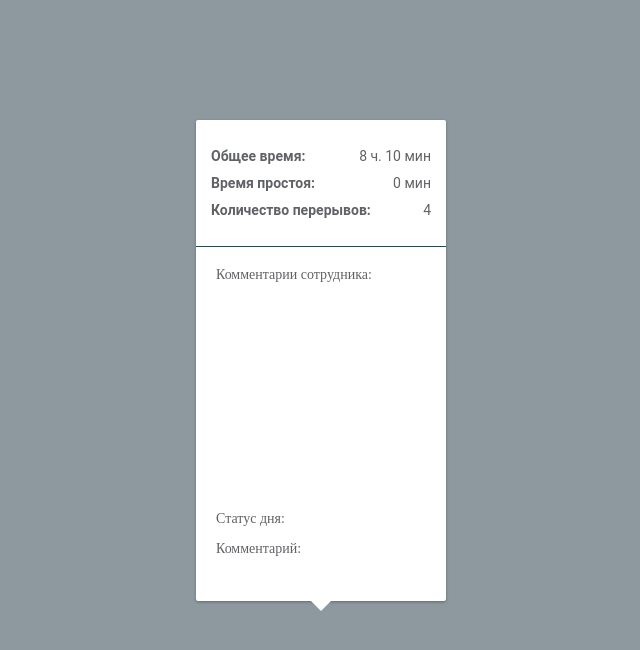
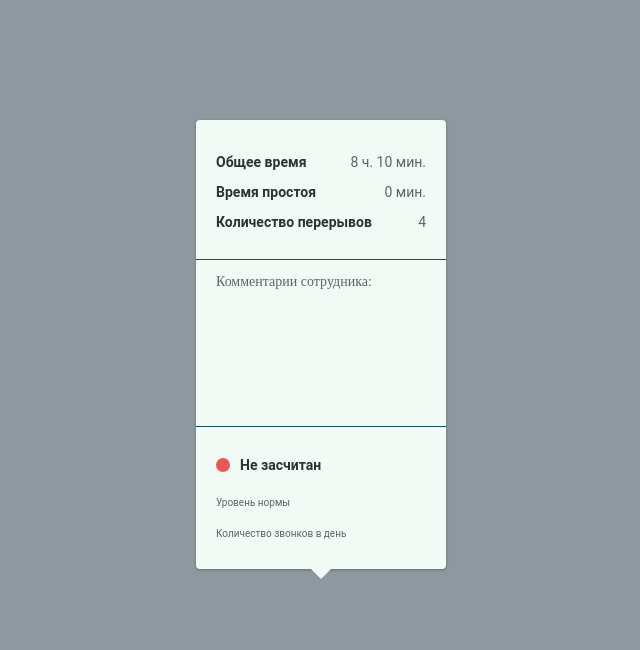
Before and after one commit to Zasetsky/day-statistics-popup-window, a Vue app: page / in a window 1280 px wide. Shown: the top 650 px of the page, without its empty margins (319-959 px from the left). Built offline with nearby package versions, Linux system fonts and the light colour scheme.

Commit message:
footer styles and improved other styles

```diff
--- a/src/components/Footer.vue
+++ b/src/components/Footer.vue
@@ -1,7 +1,23 @@
 <template>
   <div class="footer">
-    <p>Статус дня: {{ dayStatus }}</p>
-    <p>Комментарий: {{ comment }}</p>
+    <p class="footer__status">
+      <span
+        :style="{ backgroundColor: statusColor }"
+        class="status-circle"
+      ></span>
+      {{ statusText }}
+    </p>
+    <p class="footer__comment" v-if="isAdmin || comment">
+      Комментарий: {{ comment }}
+    </p>
+    <div class="footer__extra-info" v-if="dayStatus === 'danger'">
+      <span class="footer__extra-info__item"
+        >Уровень нормы {{ normLevel }}</span
+      >
+      <span class="footer__extra-info__item"
+        >Количество звонков в день {{ callsCount }}</span
+      >
+    </div>
   </div>
 </template>
 
@@ -12,5 +28,90 @@ import { Vue, Component, Prop } from "vue-property-decorator";
 export default class Footer extends Vue {
   @Prop() dayStatus!: string;
   @Prop() comment!: string;
+  @Prop() isAdmin!: boolean;
+  @Prop() normLevel!: string;
+  @Prop() callsCount!: number;
+
+  get statusColor() {
+    switch (this.dayStatus) {
+      case "success":
+        return "#6FCF97";
+      case "danger":
+        return "#EB5757";
+      case "warning":
+        return "#F2994A";
+      default:
+        return "transparent";
+    }
+  }
+
+  get statusText() {
+    switch (this.dayStatus) {
+      case "success":
+        return "День засчитан";
+      case "danger":
+        return "Не засчитан";
+      case "warning":
+        return "Нарушения";
+      default:
+        return "";
+    }
+  }
+
+  mounted() {
+    console.log(this.statusColor);
+  }
 }
 </script>
+
+<style scoped lang="scss">
+.footer {
+  display: flex;
+  flex-direction: column;
+  align-items: flex-start;
+  font-family: "Roboto", sans-serif;
+  border-top: 1px solid #17505b;
+  margin: 0 -20px -50px -20px;
+  padding: 20px;
+
+  &__status {
+    display: flex;
+    align-items: center;
+    margin-top: 10px;
+    color: #303133;
+    font-weight: bold;
+
+    .status-circle {
+      width: 14px;
+      height: 14px;
+      border-radius: 50%;
+      margin-right: 10px;
+    }
+  }
+
+  &__comment {
+    color: #303133;
+    font-weight: bold;
+  }
+
+  &__extra-info {
+    display: flex;
+    flex-direction: column;
+    justify-content: space-between;
+
+    &__item {
+      margin-top: 20px;
+      font-size: 10px;
+      color: #606266;
+    }
+
+    &__item:first-child {
+      margin-top: 10px;
+    }
+
+    &__item:last-child {
+      margin-bottom: 30px;
+    }
+  }
+}
+</style>
--- a/src/components/Header.vue
+++ b/src/components/Header.vue
@@ -1,10 +1,16 @@
 <template>
   <div class="header">
-    <p><span class="highlighted-text">Общее время:</span> {{ totalTime }}</p>
-    <p><span class="highlighted-text">Время простоя:</span> {{ downtime }}</p>
-    <p>
-      <span class="highlighted-text">Количество перерывов:</span>
-      {{ breaksCount }}
+    <p class="header__item">
+      <span class="header__item-label">Общее время</span>
+      <span class="header__item-value">{{ totalTime }}</span>
+    </p>
+    <p class="header__item">
+      <span class="header__item-label">Время простоя</span>
+      <span class="header__item-value">{{ downtime }}</span>
+    </p>
+    <p class="header__item">
+      <span class="header__item-label">Количество перерывов</span>
+      <span class="header__item-value">{{ breaksCount }}</span>
     </p>
   </div>
 </template>
@@ -22,25 +28,25 @@ export default class Header extends Vue {
 
 <style scoped lang="scss">
 .header {
-  margin: -45px -20px 20px -20px;
+  margin: -60px -20px 0 -20px;
   border-bottom: 1px solid #17505b;
-  display: flex;
+  padding: 20px;
+  font-family: "Roboto", sans-serif;
+  text-align: left;
   color: #303133;
-  flex-direction: column;
-  font-family: "Roboto", sans-serif;
-  line-height: 13px;
-  text-align: left;
-  padding: 15px;
 
-  p {
+  &__item {
     display: flex;
+    justify-content: space-between;
+    gap: 10px;
+  }
+
+  &__item-label {
+    font-weight: bold;
+  }
+
+  &__item-value {
     color: #606266;
-    justify-content: space-between;
-    margin-top: 0;
   }
 }
-
-.highlighted-text {
-  font-weight: bold;
-}
 </style>
--- a/src/components/PopupWindow.vue
+++ b/src/components/PopupWindow.vue
@@ -3,13 +3,18 @@
     <el-dialog
       :visible.sync="visible"
       :width="'250px'"
+      class="popup-window__dialog"
       :show-close="false"
-      class="dialog"
     >
-      <Header :breaksCount="4" totalTime="8 ч. 10 мин" downtime="0 мин" />
-      <Content />
-      <Footer />
-      <div class="arrow"></div>
+      <Header
+        class="popup-window__header"
+        :breaksCount="4"
+        totalTime="8 ч. 10 мин."
+        downtime="0 мин."
+      />
+      <Content class="popup-window__content" />
+      <Footer class="popup-window__footer" :dayStatus="'danger'" />
+      <div class="popup-window__arrow"></div>
     </el-dialog>
   </div>
 </template>
@@ -32,16 +37,33 @@ export default class PopupWindow extends Vue {
 }
 </script>
 
-<style scoped>
+<style lang="scss">
 .popup-window {
-  position: relative;
+  &__dialog .el-dialog {
+    background-color: #f1faf5;
+    border-radius: 4px;
   }
-.arrow {
+
+  &__header {
+    height: 99px;
+  }
+
+  &__content {
+    height: 152px;
+  }
+
+  &__footer {
+    min-height: 64px;
+    max-height: 180px;
+  }
+
+  &__arrow {
     position: absolute;
     bottom: -10px;
     left: calc(50% - 10px);
     border-left: 10px solid transparent;
     border-right: 10px solid transparent;
-  border-top: 10px solid #ffffff;
+    border-top: 10px solid #f1faf5;
+  }
 }
 </style>
```
Lines whose indentation alone changed are shown as unchanged.
